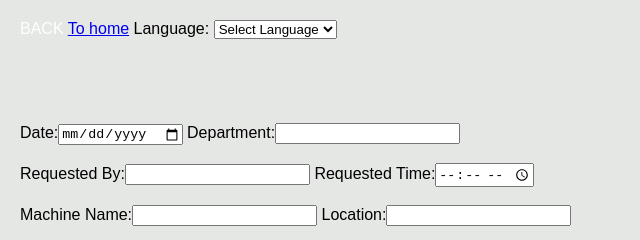
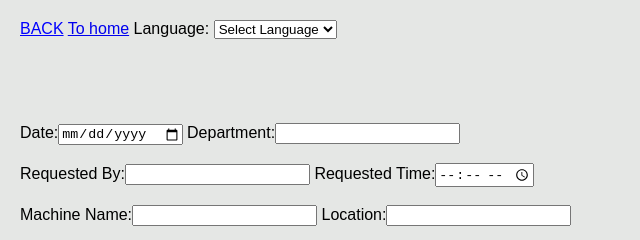
Before and after one commit to etachali2-prog/reportForm, a plain HTML site: page index.html in a window 1280 px wide. Shown: the top 240 px of the page, 0-640 px from the left. Drawn offline with Linux system fonts and the light colour scheme.

Commit message:
Update index.html

```diff
--- a/index.html
+++ b/index.html
@@ -13,7 +13,7 @@
     </style>
 </head>
 <body>
-    <a hrf="https://etachali2-prog.github.io/all/"style="color:white;">BACK</a>
+    <a href="https://etachali2-prog.github.io/all/"style="color:blue;">BACK</a>
  <a href="https://etachali2-prog.github.io/To-home/">To home</a> <label>Language:</label>
 <select onchange="location = this.value;">
   <option value="" disabled selected>Select Language</option>
```
